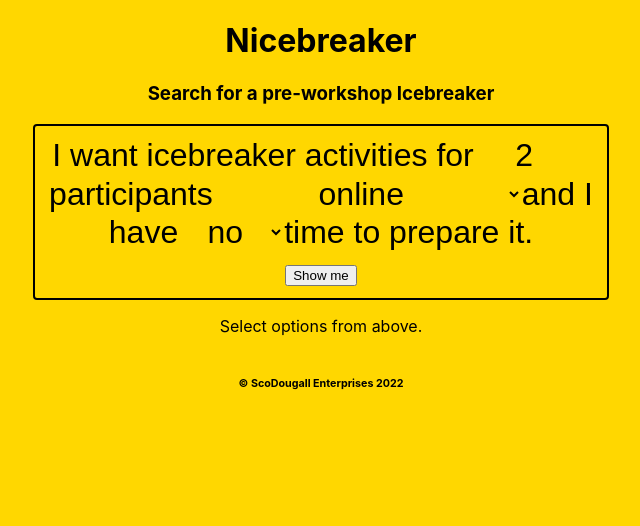
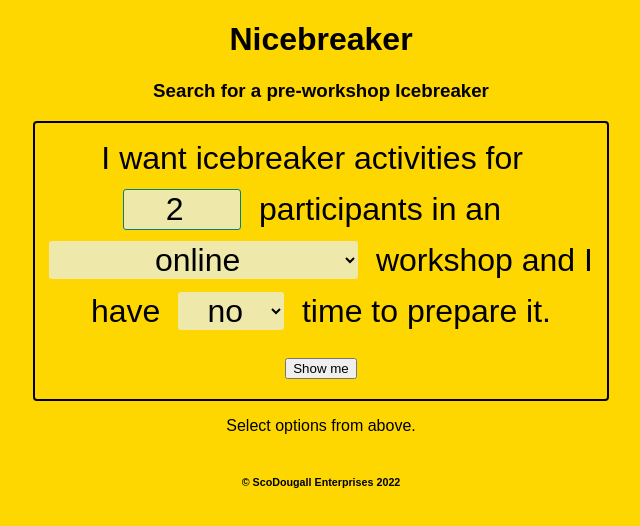
Before and after one commit to drinkwithdan/Nicebreaker, a React (Create React App) app: page / in a window 1280 px wide. Shown: the top 526 px of the page, without its empty margins (319-959 px from the left). Built offline with nearby package versions, Linux system fonts and the light colour scheme.

Commit message:
Styling changes

```diff
--- a/src/App.css
+++ b/src/App.css
@@ -7,6 +7,7 @@ html, body {
 }
 
 body {
+  font-family: "Proxima Nova", sans-serif;
   background-color:gold;
 }
 
@@ -70,20 +71,24 @@ body {
   padding: 10px;
   font-family: "Proxima Nova", sans-serif;
   font-size: 32px;
+  line-height: 1.6;
 }
 
 input {
-  background-color: gold;
+  background-color: palegoldenrod;
+  font-family: "Proxima Nova", sans-serif;
   font-size: 32px;
-  font-family: "Proxima Nova", sans-serif;
-  border: none;
+  border: 1px solid teal;
+  border-radius: 3px;
   text-align: center;
 }
 
 select {
-  background-color: gold;
+  background-color: palegoldenrod;
+  font-family: "Proxima Nova", sans-serif;
   font-size: 32px;
-  font-family: "Proxima Nova", sans-serif;
+  border: 1px solid teal;
+  border-radius: 3px;
   border: none;
   text-align: center;
 }
--- a/src/components/Home/Searchbar.jsx
+++ b/src/components/Home/Searchbar.jsx
@@ -25,11 +25,11 @@ const Searchbar = ({ handleFormSubmit }) => {
       <div className="search-form">
         <form onSubmit={ handleSubmit } >
 
-          I want icebreaker activities for
+          I want icebreaker activities for &nbsp;
 
           <input type="number" value={fields.participants} onChange={handleChange} id="participants" min="2" max="100"  />
 
-          participants
+          &nbsp; participants in an &nbsp;
 
           <select id="inPerson" value={ fields.inPerson } onChange={handleChange} >
             <option value="online">online</option>
@@ -37,7 +37,7 @@ const Searchbar = ({ handleFormSubmit }) => {
             <option value="both">online and in person</option>
           </select>
 
-          and I have
+          &nbsp; workshop and I have &nbsp;
 
           <select id="preparation" value={fields.preparation} onChange={handleChange} >
             <option value="None">no</option>
@@ -45,7 +45,7 @@ const Searchbar = ({ handleFormSubmit }) => {
             <option value="Lots">lots of</option>
           </select>
 
-            time to prepare it.
+            &nbsp; time to prepare it.
 
           <br/>
 
```
